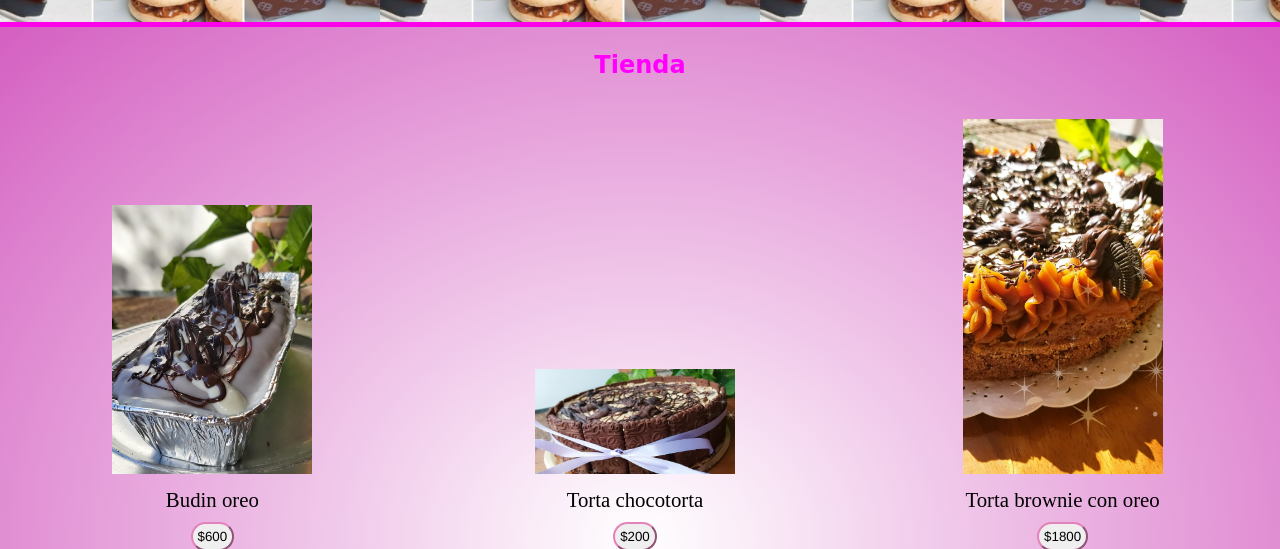
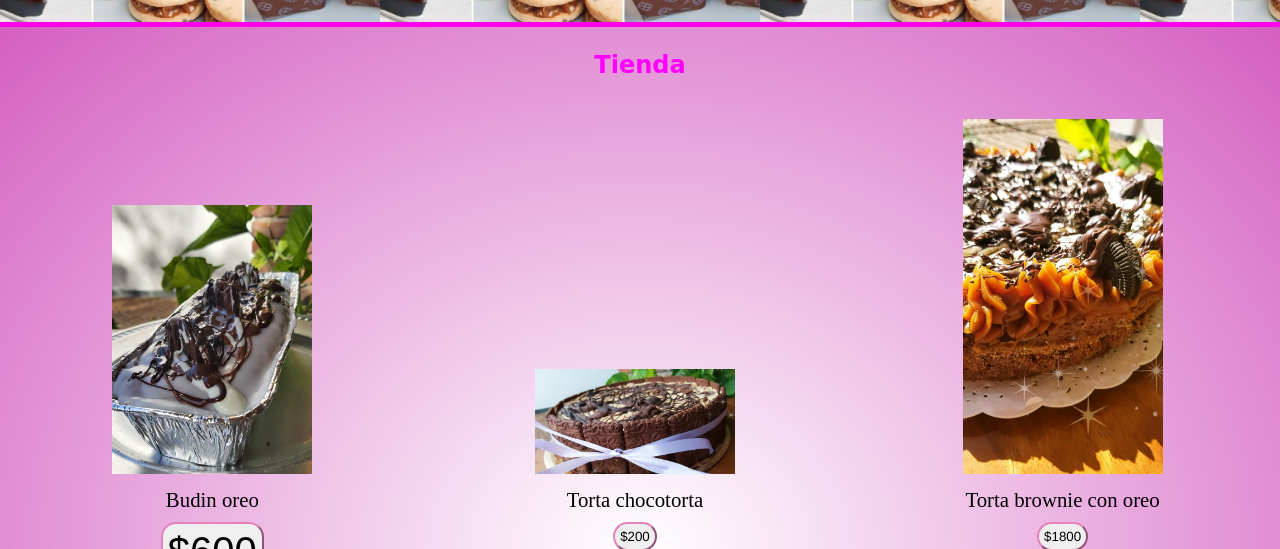
Before and after one commit to Williamv11/Dolce-Missura, a plain HTML site: page pages/tienda.html in a window 1280 px wide. In both pictures the pointer is over the button "$600". Shown: the part 251-800 px from the top of the page. Drawn offline with Linux system fonts and the light colour scheme.

Commit message:
agrego hover a buttun en page tienda

```diff
--- a/css/estilo.css
+++ b/css/estilo.css
@@ -468,4 +468,10 @@ footer div a{
         width: 500px;
     }
 
+/*ANIMACIONES PARA EL DESAFIO*/
+
+    .mainTienda button:hover{
+        font-size: 40px;
+    }
+
 }
```
Also changed, not shown: index.html (+1 -0 lines).
